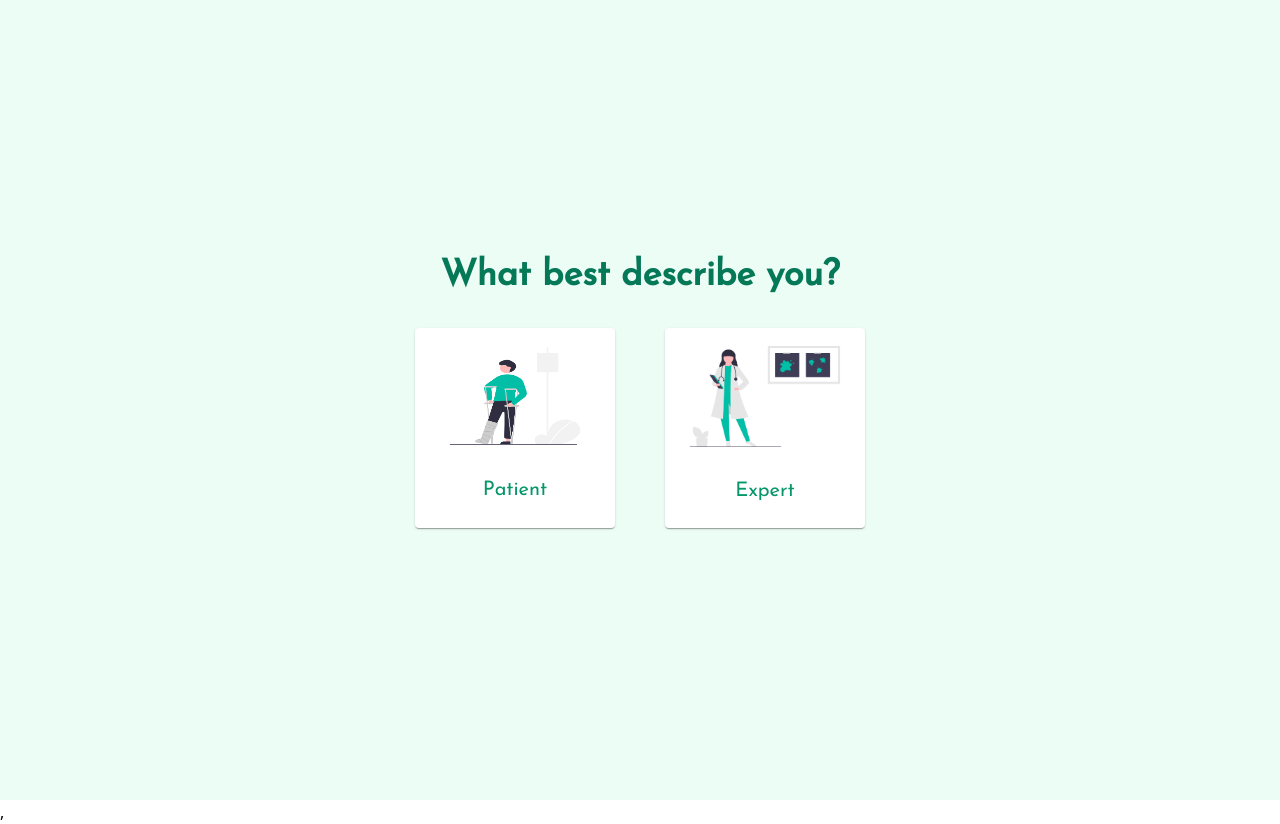
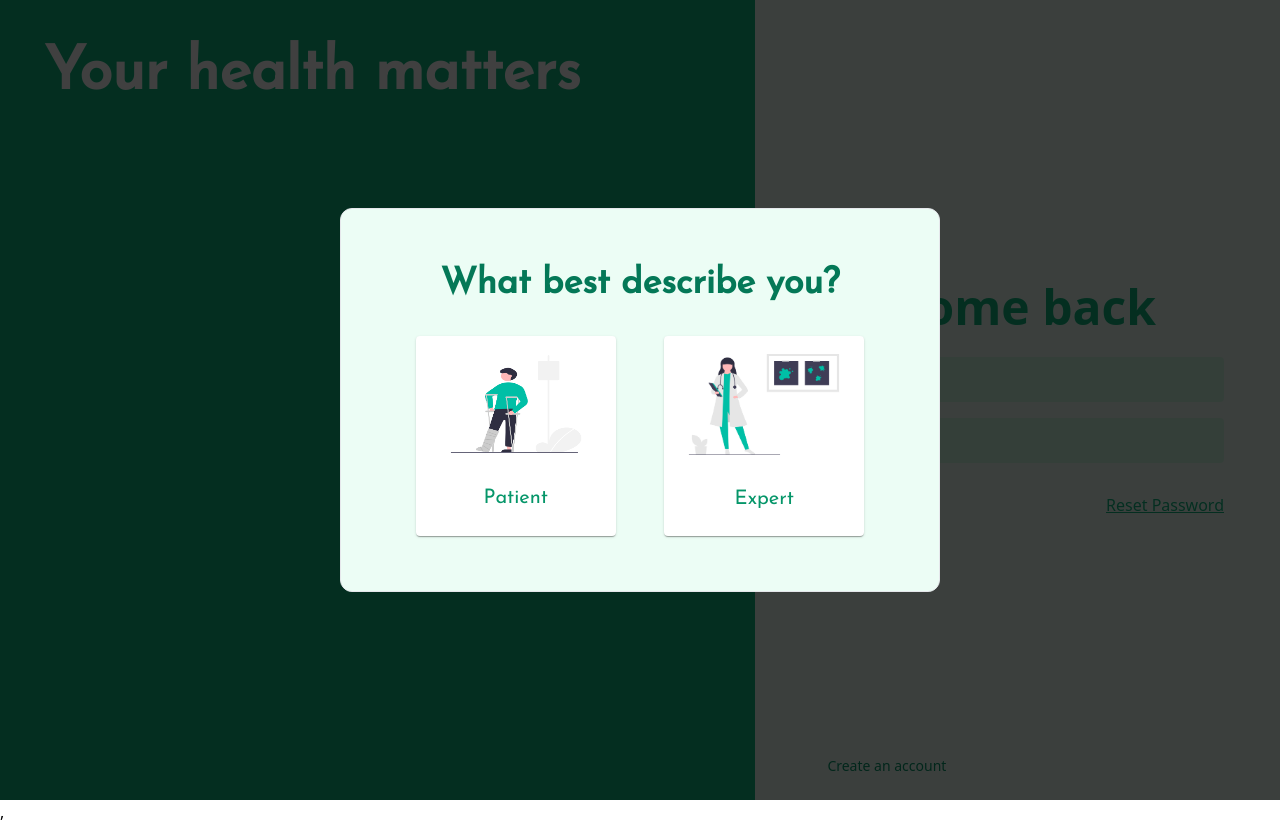
Before and after one commit to enye-hackathon-2021/enye-frontend, a React (Create React App) app: page /auth in a window 1280 px wide. Built offline with nearby package versions, Linux system fonts and the light colour scheme.

Commit message:
updated auth feature

```diff
--- a/src/components/FormInput/index.tsx
+++ b/src/components/FormInput/index.tsx
@@ -6,7 +6,7 @@ interface fcTypes {
   label?: string;
   type: string;
   name: string;
-  register: any;
+  register?: any;
   read?: any;
   req?: any;
   placeholder?: string;
@@ -32,6 +32,9 @@ const FormInput = ({
         {...register(name, { required: req ? true : false })}
         placeholder={placeholder}
         readOnly={read}
+        value={value}
+
+
       />
     </Container>
   );
--- a/src/pages/Dashboard/index.tsx
+++ b/src/pages/Dashboard/index.tsx
@@ -10,20 +10,26 @@ const Dashboard = () => {
   const [signedIn, setSignedIn] = useState(true);
   const [loggedUser, setLoggedUser] = useState({});
 
-  const { location } = useHistory();
+  const { location,push } = useHistory();
   const { SignIn } = useSelector(({ toggles }: any) => toggles);
   const dispatch = useDispatch();
-console.log(SignIn);
+
 
   async function getUserDetails() {
     const User: any = await localStorage.getItem("profile");
-    setLoggedUser(JSON.parse(User).data);
+    if (User) {
+      setLoggedUser(JSON.parse(User).data);
+
+    } else{
+    push('/auth')
+    }
   }
 
   useEffect(() => {
     getUserDetails();
 
   }, []);
+
   useEffect(() => {
     console.log("i should check for update");
   }, [location.pathname]);
--- a/src/pages/auth/Auth.tsx
+++ b/src/pages/auth/Auth.tsx
@@ -9,34 +9,55 @@ import IF from "../../components/FormInput";
 import Button from "@material-ui/core/Button";
 import { signInAction, logInAction } from "../../actions/auth";
 
-const Auth = ({ setSignedIn }: any) => {
+const Auth = ({ setSignedIn, userType }: any) => {
   const [signedUp, setSignedUp] = useState(true);
   const dispatch = useDispatch();
   const { pathname } = useLocation();
   const history = useHistory();
 
+
+const intialUser: any = {
+  name: "",
+  email: "",
+  role: userType,
+  gender: "",
+  age: 0,
+  field: "",
+  experienceLevel: "",
+  password: "",
+};
   const classes = useStyles();
-  const { handleSubmit, register } = useForm();
+  const { handleSubmit, register, setValue } = useForm();
   //   userType === "" && true;
 
+
+
+
+
+
   function submitHandler(data: any) {
+  // setValue("role", userType);
     if (!signedUp) {
-      dispatch(signInAction(data, history));
+
+      dispatch(signInAction({ ...data, role: userType }, history));
       setSignedUp(true);
     } else {
-      dispatch(logInAction(data, history));
+  console.log(data);
 
-
+      dispatch(logInAction({ ...data, role: userType }, history));
     }
   }
-    const User = localStorage.getItem("profile");
-
+  const User = localStorage.getItem("profile");
 
   useEffect(() => {
     if (User) {
-      dispatch({ type: "SIGN_IN_TOGGLE", payload: true });
+      // dispatch({ type: "SIGN_IN_TOGGLE", payload: true });
+
     }
   }, [User]);
+
+
+
   return (
     <div className="auth_bacground w-full h-screen flex">
       <div className="blank_design h-full w-1/2 md:w-3/5 bg-green-500 p-11">
@@ -94,7 +115,7 @@ const Auth = ({ setSignedIn }: any) => {
                   name="experienceLevel"
                   register={register}
                   type="text"
-                  placeholder="Level e.g: Senior, Intermidiate"
+                  placeholder="Level ex. senior, intermidiate"
                 />
               </div>
             )}
@@ -112,17 +133,19 @@ const Auth = ({ setSignedIn }: any) => {
                   name="gender"
                   register={register}
                   type="text"
-                  placeholder="Gender"
+                  placeholder="Gender ex. male"
                 />
               </div>
             )}
 
-            <IF
+            {/* <IF
               name="role"
               register={register}
               type="textarea"
               placeholder="Role: doctor or patient"
-            />
+              value={userType}
+
+            /> */}
           </div>
 
           <div className="flex justify-between mt-6 items-end">
--- a/src/pages/auth/index.tsx
+++ b/src/pages/auth/index.tsx
@@ -5,22 +5,26 @@ import Paper from "@material-ui/core/Paper";
 import exp from "../../asset/expert.png";
 import sick from "../../asset/sick.png";
 import { useDispatch } from "react-redux";
+import { useLocation, useHistory, NavLink } from "react-router-dom";
+
 
 
 
 
 const UserTypeAuth = () => {
   const [userType, setUserType] = useState("");
-  const classes = useStyles();
   const dispatch = useDispatch();
+  const history = useHistory();
+
 
 
 
   function noNeedLogin() {
-  console.log('i worked');
+
 
     if (localStorage.getItem("profile")) {
-    console.log("profile is present");
+         history.push("/dashboard");
+
       dispatch({ type: "SIGN_IN_TOGGLE", payload: true });
 
 
@@ -44,9 +48,20 @@ const UserTypeAuth = () => {
     // }, []);
 
   return (
-    <Section className="auth w-full h-screen flex justify-center items-center">
-      {userType === "" ? (
-        <div className="choose_card  w-600p  h-72 flex items-center flex-col ">
+    <Section className="auth w-full h-screen flex justify-center items-center relative">
+      {userType === "" && <SelectRolePage setUserType={setUserType} />}
+      <Auth userType={userType} />
+    </Section>
+  );
+};
+
+
+export function SelectRolePage({ setUserType }: any) {
+  const classes = useStyles();
+
+  return (
+    <div className="modal absolute w-full h-full flex justify-center items-center z-10 bg-grad-low">
+      <div className="choose_card  w-600p border opacity-100 bg-green-50 z-20 h-96  items-center flex-col rounded-xl flex justify-center ">
         <h1 className="text_title font-bold text-4xl text-green-700 font-joe">
           What best describe you?
         </h1>
@@ -65,7 +80,7 @@ const UserTypeAuth = () => {
           <Paper
             className={classes.root}
             elevation={1}
-              onClick={() => setUserType("expert")}
+            onClick={() => setUserType("doctor")}
           >
             <img src={exp} alt="" className="w-full" />
             <h1 className="text-xl text-green-600 w-full text-center mt-4 font-medium font-joe">
@@ -74,11 +89,7 @@ const UserTypeAuth = () => {
           </Paper>
         </div>
       </div>
-      ) : (
-        <Auth userType={userType} />
-      )}
-    </Section>
+    </div>
   );
-};
-
+}
 export default UserTypeAuth;
--- a/src/reducers/auth.ts
+++ b/src/reducers/auth.ts
@@ -14,7 +14,6 @@ const authUser: userAuthType = {
 const authReducer = (state = authUser, action: { type: string; data: any }) => {
   switch (action.type) {
     case "AUTH":
-      console.log(action.data);
       // localStorage.setItem("profile", JSON.stringify({ ...action?.data }));
       return {
         ...state,
@@ -25,6 +24,7 @@ const authReducer = (state = authUser, action: { type: string; data: any }) => {
 
     case "LOGIN":
       localStorage.setItem("profile", JSON.stringify({ ...action?.data }));
+
       return { ...state, authData: action.data, error: null };
 
     default:
--- a/tailwind.config.js
+++ b/tailwind.config.js
@@ -20,7 +20,7 @@ module.exports = {
       },
       colors: {
         grad: {
-          low: "",
+          low: "rgba(0, 0, 0, 0.75)",
           high: "",
         },
       },
```
Also changed, not shown: 1 other file (tests, documents, lock files or other folders). Lines whose indentation alone changed are shown as unchanged.
